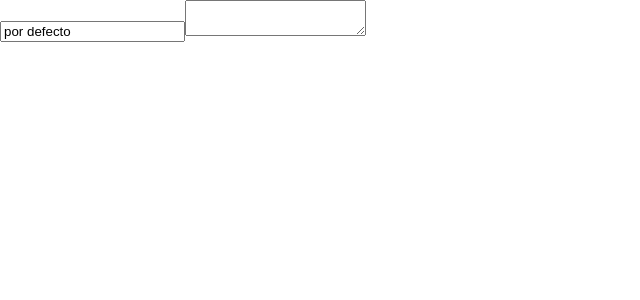
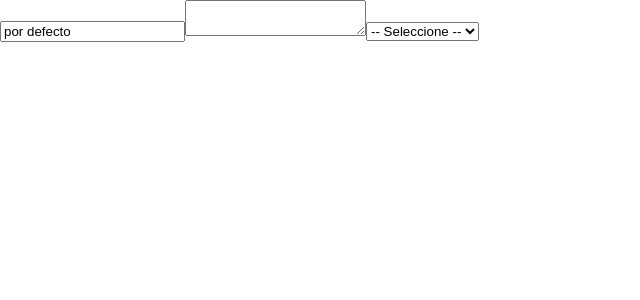
Before and after one commit to alonso1298/Formularios-React, a React (Create React App) app: page / in a window 1280 px wide. Shown: the top 300 px of the page, without its empty margins (0-640 px from the left). Built offline with nearby package versions, Linux system fonts and the light colour scheme.

Commit message:
Etiqueta de Select

```diff
--- a/src/App.js
+++ b/src/App.js
@@ -1,7 +1,7 @@
 import { useState } from "react";
 
 const App = () => {
-    const [value, setValue] = useState({ normal: 'por defecto', texto: ''})
+    const [value, setValue] = useState({ normal: 'por defecto', texto: '', select: '' })
     const handleChange = (e) => {
         setValue((state) => ({
             ...state,
@@ -14,6 +14,14 @@ const App = () => {
             {value.length < 5 ? <span>Longitud minima de 5</span> : null}
             <input type="text" name="normal" value={value.normal} onChange={handleChange}/>
             <textarea name="texto" onChange={handleChange} value={value.texto}/>
+
+            <select value={value.select} name="select" onChange={handleChange}>
+                <option value=''>-- Seleccione --</option>
+                <option value='gatofeliz'>Gato feliz</option>
+                <option value='gatitofeliz'>Gatito feliz</option>
+                <option value='gatitotriste'>Gatito triste</option>
+                <option value='alonso'>Alonso</option>
+            </select>
         </div>
     )
 }
```
